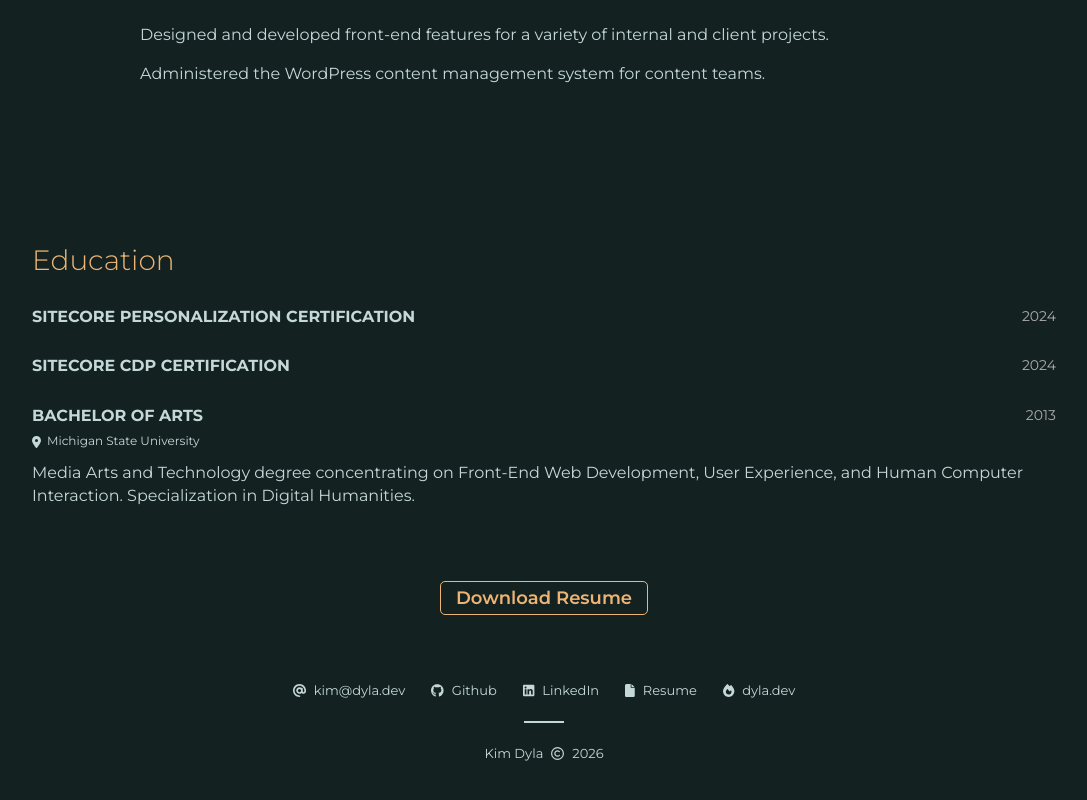
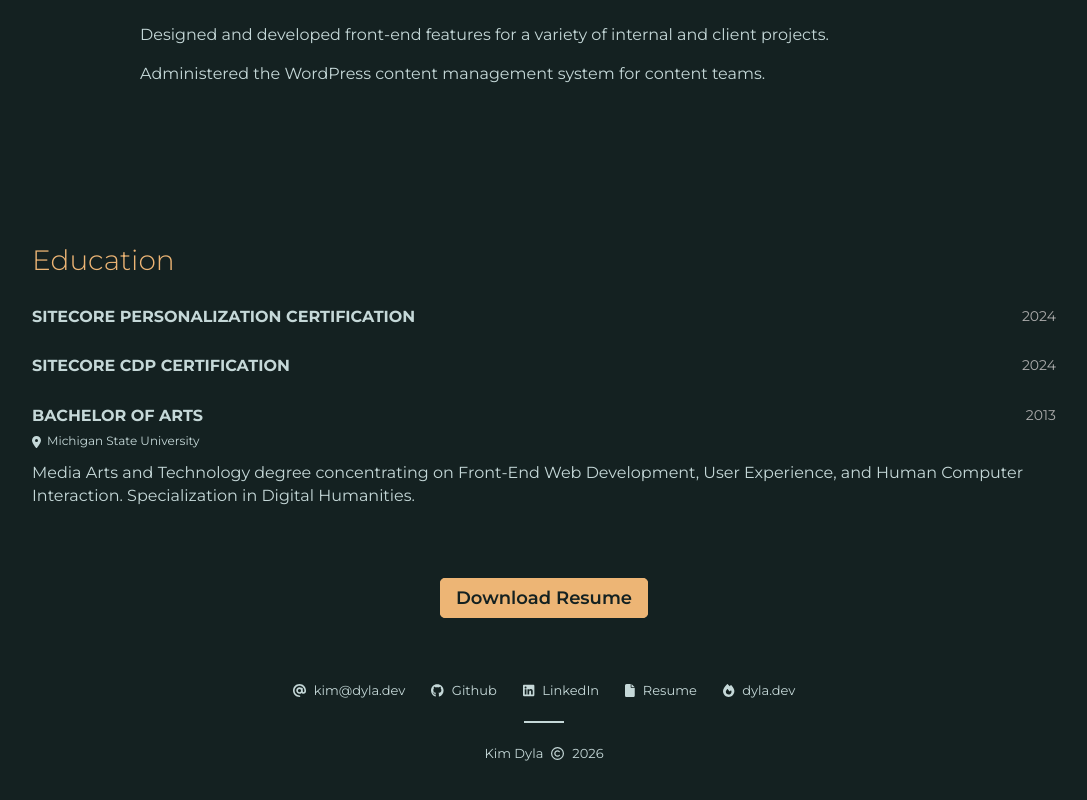
Before and after one commit to dylakim/portfolio-react, a Next.js app: page /experience in a window 1280 px wide. Shown: the part 1938-2738 px from the top of the page, without its empty margins (96-1183 px from the left). Built offline with nearby package versions, Linux system fonts and the light colour scheme; a web font is replaced by a local one.

Commit message:
swap default and hover state buttonLink styles

```diff
--- a/src/basics/buttonLink/buttonLink.module.css
+++ b/src/basics/buttonLink/buttonLink.module.css
@@ -1,11 +1,11 @@
 .buttonLink {
-  background: var(--green-dark);
+  background: var(--yellow);
   border: 1px solid var(--yellow);
   border-radius: 0.3125rem;
-  color: var(--yellow);
+  color: var(--green-dark);
   font-size: 1.125rem;
   font-weight: 600;
-  padding: 0.3125rem 0.9375rem;
+  padding: 0.5rem 0.9375rem;
 
   transition:
     background-color 0.3s ease,
@@ -13,8 +13,8 @@
     color 0.3s ease;
 
   &:hover {
-    background: var(--yellow);
-    color: var(--green-dark);
+    background: var(--green-dark);
+    color: var(--yellow);
 
     transition:
       background-color 0.3s ease,
```
